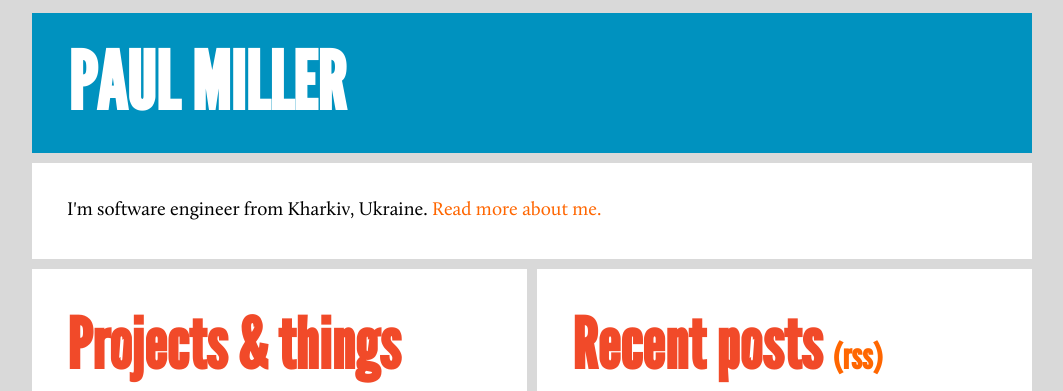
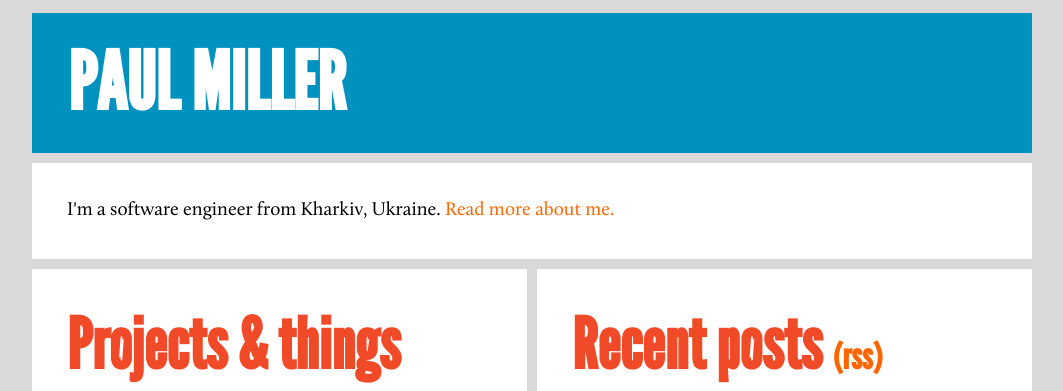
Before and after one commit to esimionato/paulmillr.github.com, a Jekyll site: the page built from index.html, in a window 1280 px wide. Shown: the top 391 px of the page, without its empty margins (108-1171 px from the left). Built offline with Jekyll 4.4.1, drawn with Linux system fonts in a browser that asks for light colours; nearby versions of some CDN libraries.

Commit message:
Fixed typo.

```diff
--- a/_layouts/base.html
+++ b/_layouts/base.html
@@ -22,7 +22,7 @@
       </div>
       <section class="cell big">
         <p>
-          I'm software engineer from Kharkiv, Ukraine.
+          I'm a software engineer from Kharkiv, Ukraine.
           <a href="/about.html">Read more about me.</a>
         </p>
       </section>
```
